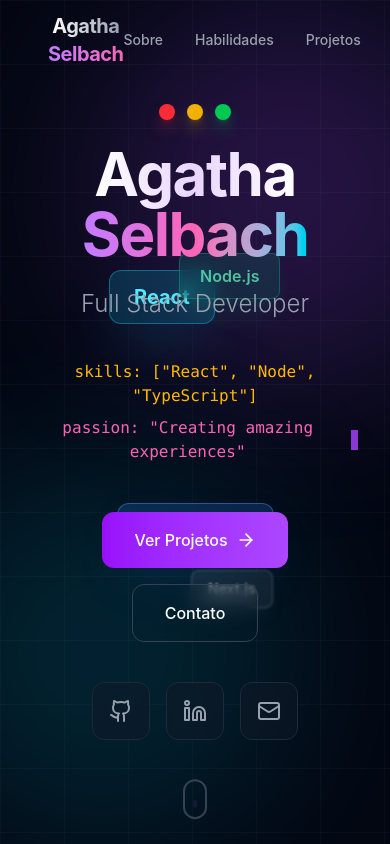
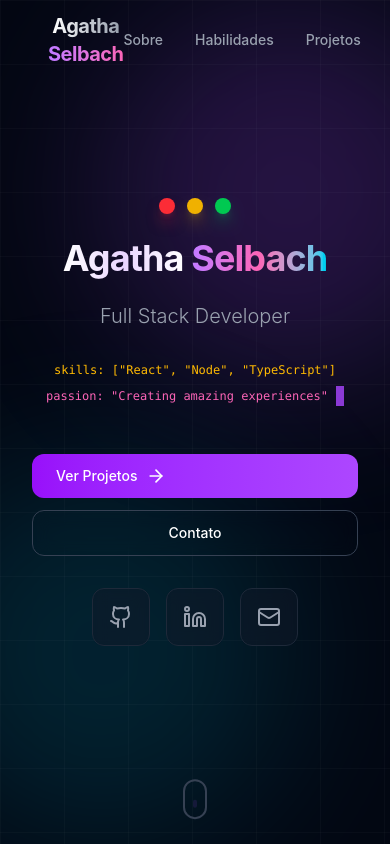
Before and after one commit to agas1/portfolio-agatha-selbach, a React (Vite) app: page / in a window 390 px wide. Shown: the top 844 px of the page. Built offline with nearby package versions, Linux system fonts and the light colour scheme.

Commit message:
Improve Hero responsiveness and reposition tech badges

```diff
--- a/src/app/components/Hero.tsx
+++ b/src/app/components/Hero.tsx
@@ -50,12 +50,12 @@ export function Hero() {
       {/* Grid pattern overlay */}
       <div className="absolute inset-0 bg-[linear-gradient(to_right,#ffffff06_1px,transparent_1px),linear-gradient(to_bottom,#ffffff06_1px,transparent_1px)] bg-[size:4rem_4rem]" />
 
-      {/* Floating tech badges with depth effect and technology colors */}
+      {/* Floating tech badges - hidden on mobile, positioned away from text */}
       <motion.div
         initial={{ opacity: 0, scale: 0.8 }}
         animate={{ opacity: 1, scale: 1 }}
         transition={{ delay: 1.5, duration: 0.5 }}
-        className="absolute top-[32%] left-[28%] px-6 py-3 bg-cyan-500/20 backdrop-blur-sm border border-cyan-400/40 rounded-xl text-cyan-300 font-bold text-xl shadow-2xl shadow-cyan-500/20"
+        className="hidden lg:block absolute top-[25%] left-[8%] xl:left-[12%] px-6 py-3 bg-cyan-500/20 backdrop-blur-sm border border-cyan-400/40 rounded-xl text-cyan-300 font-bold text-xl shadow-2xl shadow-cyan-500/20"
       >
         React
       </motion.div>
@@ -63,7 +63,7 @@ export function Hero() {
         initial={{ opacity: 0, scale: 0.8 }}
         animate={{ opacity: 1, scale: 1 }}
         transition={{ delay: 1.7, duration: 0.5 }}
-        className="absolute top-[30%] right-[28%] px-5 py-2.5 bg-emerald-500/15 backdrop-blur-sm border border-emerald-400/30 rounded-lg text-emerald-300/80 font-semibold text-base shadow-xl shadow-emerald-500/10 opacity-85 blur-[0.5px]"
+        className="hidden lg:block absolute top-[20%] right-[8%] xl:right-[12%] px-5 py-2.5 bg-emerald-500/15 backdrop-blur-sm border border-emerald-400/30 rounded-lg text-emerald-300/80 font-semibold text-base shadow-xl shadow-emerald-500/10 opacity-85"
       >
         Node.js
       </motion.div>
@@ -71,7 +71,7 @@ export function Hero() {
         initial={{ opacity: 0, scale: 0.8 }}
         animate={{ opacity: 1, scale: 1 }}
         transition={{ delay: 1.9, duration: 0.5 }}
-        className="absolute bottom-[34%] left-[30%] px-6 py-3 bg-blue-500/20 backdrop-blur-sm border border-blue-400/40 rounded-xl text-blue-300 font-bold text-xl shadow-2xl shadow-blue-500/20"
+        className="hidden lg:block absolute bottom-[30%] left-[6%] xl:left-[10%] px-6 py-3 bg-blue-500/20 backdrop-blur-sm border border-blue-400/40 rounded-xl text-blue-300 font-bold text-xl shadow-2xl shadow-blue-500/20"
       >
         TypeScript
       </motion.div>
@@ -79,12 +79,12 @@ export function Hero() {
         initial={{ opacity: 0, scale: 0.8 }}
         animate={{ opacity: 1, scale: 1 }}
         transition={{ delay: 2.1, duration: 0.5 }}
-        className="absolute bottom-[28%] right-[30%] px-4 py-2 bg-gray-500/15 backdrop-blur-sm border border-gray-400/30 rounded-lg text-gray-300/70 font-semibold text-sm shadow-lg shadow-gray-500/10 opacity-75 blur-[0.8px]"
+        className="hidden lg:block absolute bottom-[22%] right-[6%] xl:right-[10%] px-4 py-2 bg-gray-500/15 backdrop-blur-sm border border-gray-400/30 rounded-lg text-gray-300/70 font-semibold text-sm shadow-lg shadow-gray-500/10 opacity-75"
       >
         Next.js
       </motion.div>
 
-      <div className="w-full max-w-[1200px] mx-auto px-8 relative z-10 text-center">
+      <div className="w-full max-w-[1200px] mx-auto px-4 sm:px-8 relative z-10 text-center">
         {/* Floating dots above the name */}
         <motion.div
           initial={{ opacity: 0, y: -20 }}
@@ -102,7 +102,7 @@ export function Hero() {
           initial={{ opacity: 0, y: 30 }}
           animate={{ opacity: 1, y: 0 }}
           transition={{ delay: 0.2, duration: 0.8, ease: [0.22, 1, 0.36, 1] }}
-          className="text-6xl lg:text-8xl font-bold mb-6 tracking-tight"
+          className="text-4xl sm:text-6xl lg:text-8xl font-bold mb-6 tracking-tight"
         >
           <span className="bg-gradient-to-r from-white via-purple-200 to-white bg-clip-text text-transparent">
             Agatha
@@ -117,7 +117,7 @@ export function Hero() {
           initial={{ opacity: 0, y: 20 }}
           animate={{ opacity: 1, y: 0 }}
           transition={{ delay: 0.4, duration: 0.8 }}
-          className="text-2xl lg:text-3xl text-gray-400 font-light mb-10"
+          className="text-xl sm:text-2xl lg:text-3xl text-gray-400 font-light mb-8 sm:mb-10"
         >
           Full Stack Developer
         </motion.h2>
@@ -129,7 +129,7 @@ export function Hero() {
           transition={{ delay: 0.6, duration: 0.8 }}
           className="mb-12"
         >
-          <div className="font-mono text-base lg:text-lg">
+          <div className="font-mono text-xs sm:text-base lg:text-lg">
             <div className="mb-2">
               <TypedText text='skills: ["React", "Node", "TypeScript"]' color="text-amber-400" delay={0.8} />
             </div>
@@ -150,11 +150,11 @@ export function Hero() {
           initial={{ opacity: 0, y: 20 }}
           animate={{ opacity: 1, y: 0 }}
           transition={{ delay: 3.8, duration: 0.8 }}
-          className="flex flex-wrap gap-4 justify-center mb-10"
+          className="flex flex-col sm:flex-row gap-3 sm:gap-4 justify-center mb-8 sm:mb-10 px-4 sm:px-0"
         >
           <button
             onClick={() => scrollToSection('projects')}
-            className="group relative px-8 py-4 bg-gradient-to-r from-purple-600 to-purple-500 text-white text-base font-medium rounded-xl overflow-hidden transition-all hover:scale-105 hover:shadow-[0_0_40px_8px_rgba(168,85,247,0.4)]"
+            className="group relative px-6 sm:px-8 py-3 sm:py-4 bg-gradient-to-r from-purple-600 to-purple-500 text-white text-sm sm:text-base font-medium rounded-xl overflow-hidden transition-all hover:scale-105 hover:shadow-[0_0_40px_8px_rgba(168,85,247,0.4)]"
           >
             <span className="relative z-10 flex items-center gap-2">
               {t('hero.viewProjects')}
@@ -164,7 +164,7 @@ export function Hero() {
           </button>
           <button
             onClick={() => scrollToSection('contact')}
-            className="px-8 py-4 border border-gray-700 text-white text-base font-medium rounded-xl hover:bg-white/5 hover:border-purple-500/50 transition-all backdrop-blur-sm"
+            className="px-6 sm:px-8 py-3 sm:py-4 border border-gray-700 text-white text-sm sm:text-base font-medium rounded-xl hover:bg-white/5 hover:border-purple-500/50 transition-all backdrop-blur-sm"
           >
             {t('hero.contact')}
           </button>
```
